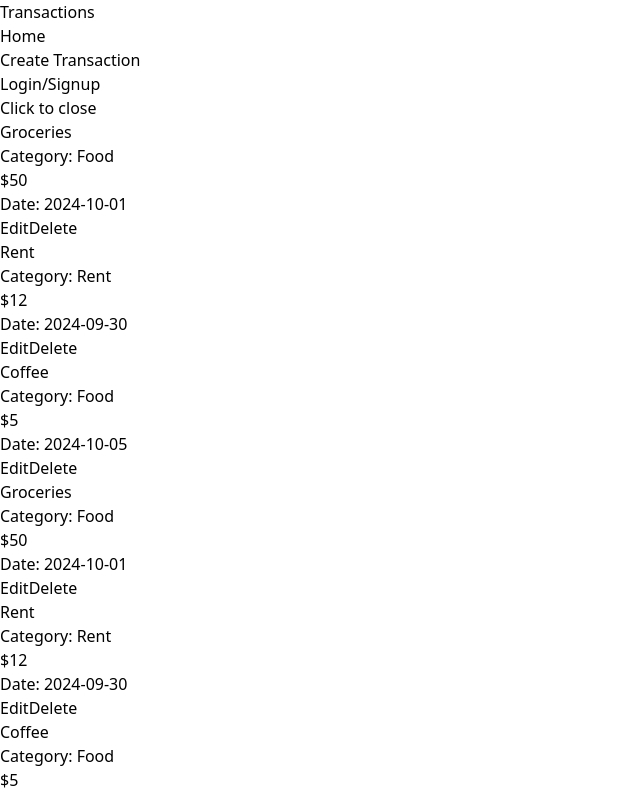
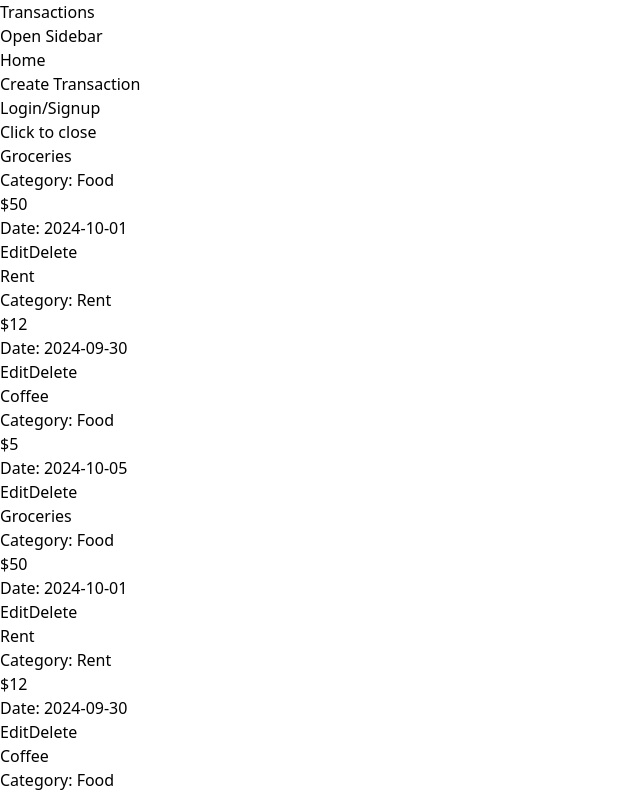
Before and after one commit to AltinAb333/React-Task-Menagment-Project, a React (Vite) app: page / in a window 1280 px wide. Shown: the top 796 px of the page, without its empty margins (0-640 px from the left). Built offline with nearby package versions, Linux system fonts and the light colour scheme.

Commit message:
Fixing Sidebar and optimizing the code

```diff
--- a/src/App.jsx
+++ b/src/App.jsx
@@ -1,4 +1,4 @@
-import React from "react";
+import React, { useState } from "react";
 import { BrowserRouter as Router, Route, Routes } from "react-router-dom";
 import Header from "./components/Header.jsx";
 import Sidebar from "./components/Sidebar.jsx";
@@ -9,15 +9,12 @@ import CreateTransaction from "./components/CreateTransaction.jsx";
 function App() {
   return (
     <Router>
-      {" "}
       <div className="min-h-screen bg-gray-100">
         <Header />
-        <Sidebar />
         <Routes>
-          {" "}
           <Route path="/" element={<Home />} />
           <Route path="/create" element={<CreateTransaction />} />
-          <Route path="/login" element={<Login />}/>
+          <Route path="/login" element={<Login />} />
         </Routes>
       </div>
     </Router>
--- a/src/components/Header.jsx
+++ b/src/components/Header.jsx
@@ -1,7 +1,11 @@
+import { Link } from "react-router-dom";
+
 export default function Header() {
   return (
     <header className="fixed top-0 left-0 w-full bg-gray-800 text-white p-4 z-10 shadow-md">
-      <h1 className="text-xl font-semibold">Transactions</h1>
+      <Link to="/">
+        <h1 className="text-xl font-semibold">Transactions</h1>
+      </Link>
     </header>
   );
 }
--- a/src/components/Home.jsx
+++ b/src/components/Home.jsx
@@ -1,7 +1,32 @@
-import React from "react";
+import React, { useState } from "react";
 import Transaction from "./Transaction";
+import Sidebar from "./Sidebar";
 
 const transactions = [
+  { title: "Groceries", category: "Food", amount: "$50", date: "2024-10-01" },
+  {
+    title: "Rent",
+    category: "Rent",
+    amount: "$12",
+    date: "2024-09-30",
+  },
+  { title: "Coffee", category: "Food", amount: "$5", date: "2024-10-05" },
+  { title: "Groceries", category: "Food", amount: "$50", date: "2024-10-01" },
+  {
+    title: "Rent",
+    category: "Rent",
+    amount: "$12",
+    date: "2024-09-30",
+  },
+  { title: "Coffee", category: "Food", amount: "$5", date: "2024-10-05" },
+  { title: "Groceries", category: "Food", amount: "$50", date: "2024-10-01" },
+  {
+    title: "Rent",
+    category: "Rent",
+    amount: "$12",
+    date: "2024-09-30",
+  },
+  { title: "Coffee", category: "Food", amount: "$5", date: "2024-10-05" },
   { title: "Groceries", category: "Food", amount: "$50", date: "2024-10-01" },
   {
     title: "Rent",
@@ -29,9 +54,20 @@ const transactions = [
 ];
 
 const Home = () => {
+  const [isOpen, setIsOpen] = useState(true);
+
+  function toggleSidebar() {
+    setIsOpen((prevState) => !prevState);
+  }
   return (
-    <main className="ml-64 mt-16 p-4 h-screen overflow-y-auto">
-      <div className="grid grid-cols-1 sm:grid-cols-2 md:grid-cols-3 gap-6">
+    <div>
+      <Sidebar isOpen={isOpen} toggleSidebar={toggleSidebar} />
+      <main
+        className={`mt-16 p-4 h-screen overflow-y-auto ${
+          isOpen ? " ml-72" : " ml-5"
+        }`}
+      >
+        <div className="grid grid-cols-1 sm:grid-cols-1 md:grid-cols-2 lg:grid-cols-3 gap-3 ">
           {transactions.map((transaction, index) => (
             <Transaction
               key={index}
@@ -43,6 +79,7 @@ const Home = () => {
           ))}
         </div>
       </main>
+    </div>
   );
 };
 
--- a/src/components/Sidebar.jsx
+++ b/src/components/Sidebar.jsx
@@ -1,18 +1,22 @@
 import React, { useState } from "react";
 import { Link } from "react-router-dom";
 
-const Sidebar = () => {
-  const [isOpen, setIsOpen] = useState(true);
-
-  const toggleSidebar = () => {
-    setIsOpen(!isOpen);
-  };
-
+const Sidebar = ({ isOpen, toggleSidebar }) => {
   return (
+    <>
+      <button
+        onClick={toggleSidebar}
+        className={`mt-20 text-white bg-gray-800 rounded-lg p-2 ${
+          isOpen ? " hidden" : " "
+        }`}
+      >
+        Open Sidebar
+      </button>
+      {console.log("Sidebar" + isOpen)}
       <div>
         <div
-        className={`fixed top-0 left-0 h-full bg-gray-800 text-white w-64 transform ${
-          isOpen ? " translate-x-0" : " -translate-x-full"
+          className={` fixed top-0 left-0 h-full bg-gray-800 text-white transform ${
+            isOpen ? " translate-x-0 w-64" : " -translate-x-full "
           } transition-transform duration-300`}
         >
           <nav className="mt-20">
@@ -32,13 +36,14 @@ const Sidebar = () => {
                   className="top-5 left-5 text-white sm:hidden bg-red-800 rounded-lg p-2 "
                 >
                   <p>Click to close</p>
-                {console.log(isOpen)}
+                  {console.log("Sidebar " + isOpen)}
                 </button>
               </li>
             </ul>
           </nav>
         </div>
       </div>
+    </>
   );
 };
 
--- a/src/components/Transaction.jsx
+++ b/src/components/Transaction.jsx
@@ -2,8 +2,8 @@ import React from "react";
 
 const Transaction = ({ title, category, amount, date }) => {
   return (
-    <div className="bg-white p-4 rounded-lg shadow-md mb-4 w-full sm:w-80 md:w-60 lg:w-64">
-      <div className="mt-4 justify-between">
+    <div className="bg-white p-4 rounded-lg shadow-md mb-4 w-full sm:w-80 md:w-72 lg:w-72 ">
+      <div className="mt-4 justify-between flex-row gap-1">
         <h3 className="text-lg font-semibold">{title}</h3>
         <p className="text-gray-600">Category: {category}</p>
         <p className="text-gray-800 font-bold">{amount}</p>
```
Lines whose indentation alone changed are shown as unchanged.
